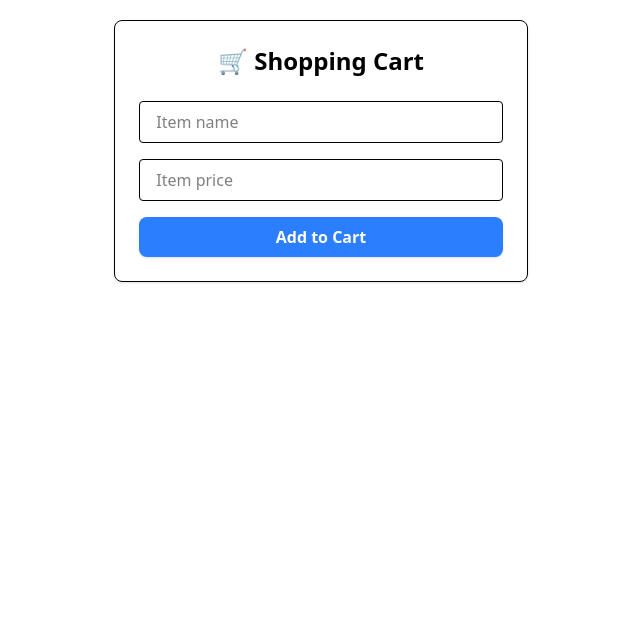
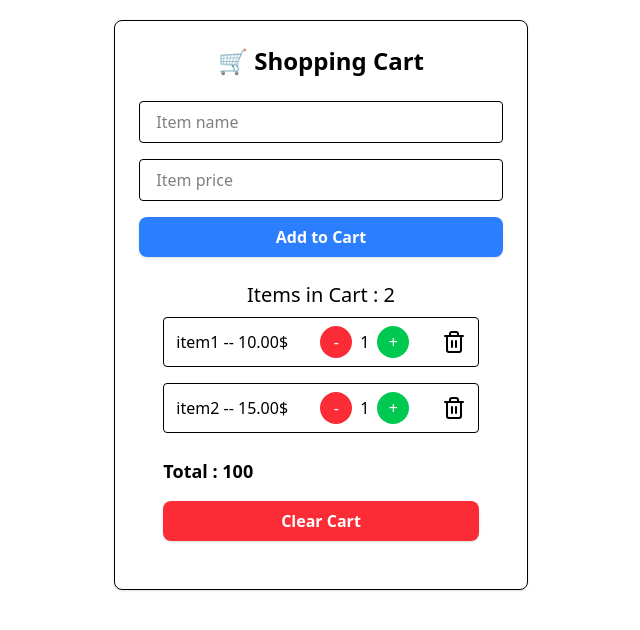
Before and after one commit to nazmulh24/React_Basic, a React (Vite) app: page / in a window 1280 px wide. Shown: the top 630 px of the page, without its empty margins (319-959 px from the left). Built offline with nearby package versions, Linux system fonts and the light colour scheme.

Commit message:
30.7 CartApp Project - Item List

```diff
--- a/src/cart/CartApp.jsx
+++ b/src/cart/CartApp.jsx
@@ -1,6 +1,7 @@
 import React from "react";
 import Button from "../components/Button.jsx";
 import { useForm } from "react-hook-form";
+import { Trash2 } from "lucide-react";
 
 const CartApp = () => {
   const {
@@ -9,7 +10,12 @@ const CartApp = () => {
     formState: { errors },
   } = useForm();
 
-  const onSubmit = (data) => {
+  const cart = [
+    { name: "item1", price: 10.0 },
+    { name: "item2", price: 15.0 },
+  ];
+
+  const addItem = (data) => {
     console.log(data);
   };
 
@@ -19,7 +25,8 @@ const CartApp = () => {
         🛒 Shopping Cart
       </h2>
 
-      <form className="space-y-4" onSubmit={handleSubmit(onSubmit)}>
+      {/* Add Cart Items Here */}
+      <form className="space-y-4" onSubmit={handleSubmit(addItem)}>
         <div>
           <input
             {...register("itemName", { required: true })}
@@ -52,37 +59,50 @@ const CartApp = () => {
         </Button>
       </form>
 
-      {/* {cart.length > 0 && (
-        <div className="mt-6">
-          <h3 className="text-xl font-medium mb-2">
-            Items in Cart ({cart.length}):
+      {/* Cart Items List */}
+      {cart.length > 0 ? (
+        <div className="m-6">
+          <h3 className="text-xl font-medium mb-2 text-center">
+            Items in Cart : {cart.length}
           </h3>
-          <ul className="space-y-2">
+          <ul className="space-y-4">
             {cart.map((item) => (
               <li
-                key={item.id}
+                key={item.name}
                 className="flex justify-between items-center border px-3 py-2 rounded"
               >
                 <span>
-                  {item.name} x {item.quantity}
+                  {item.name} -- {item.price.toFixed(2)}$
                 </span>
-                <button
-                  onClick={() => handleRemove(item.id)}
-                  className="text-red-500 hover:underline"
-                >
-                  Remove
+                <div className="flex items-center">
+                  <button className="rounded-full w-8 h-8 bg-red-500 text-white">
+                    -
+                  </button>
+                  <span className="mx-2">1</span>
+                  <button className="rounded-full w-8 h-8 bg-green-500 text-white">
+                    +
+                  </button>
+                </div>
+                <button>
+                  <Trash2 />
                 </button>
               </li>
             ))}
           </ul>
-          <button
-            onClick={handleClear}
-            className="mt-4 text-sm text-gray-600 hover:text-red-500 hover:underline"
-          >
+
+          <div className="mt-6">
+            <span className="font-bold text-lg">Total : 100</span>
+          </div>
+
+          <Button color="danger" className="mt-4 w-full">
             Clear Cart
-          </button>
+          </Button>
         </div>
-      )} */}
+      ) : (
+        <p className="text-gray-500 text-center mt-6">
+          Your cart is empty. Add some items!
+        </p>
+      )}
     </div>
   );
 };
```
